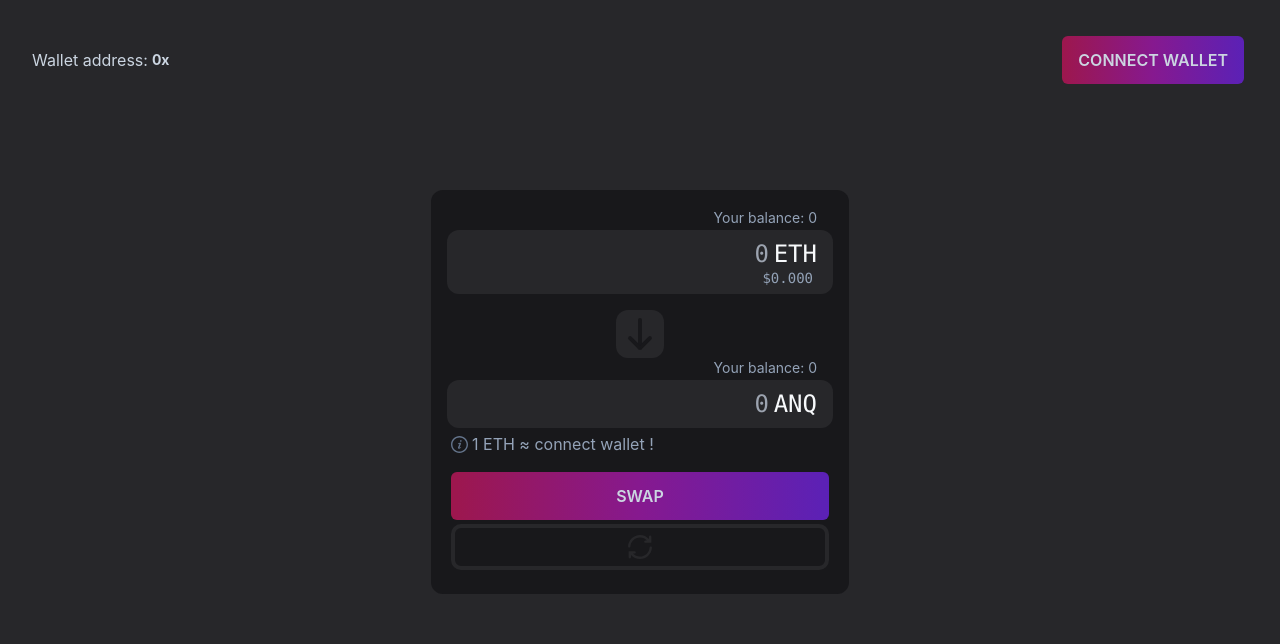
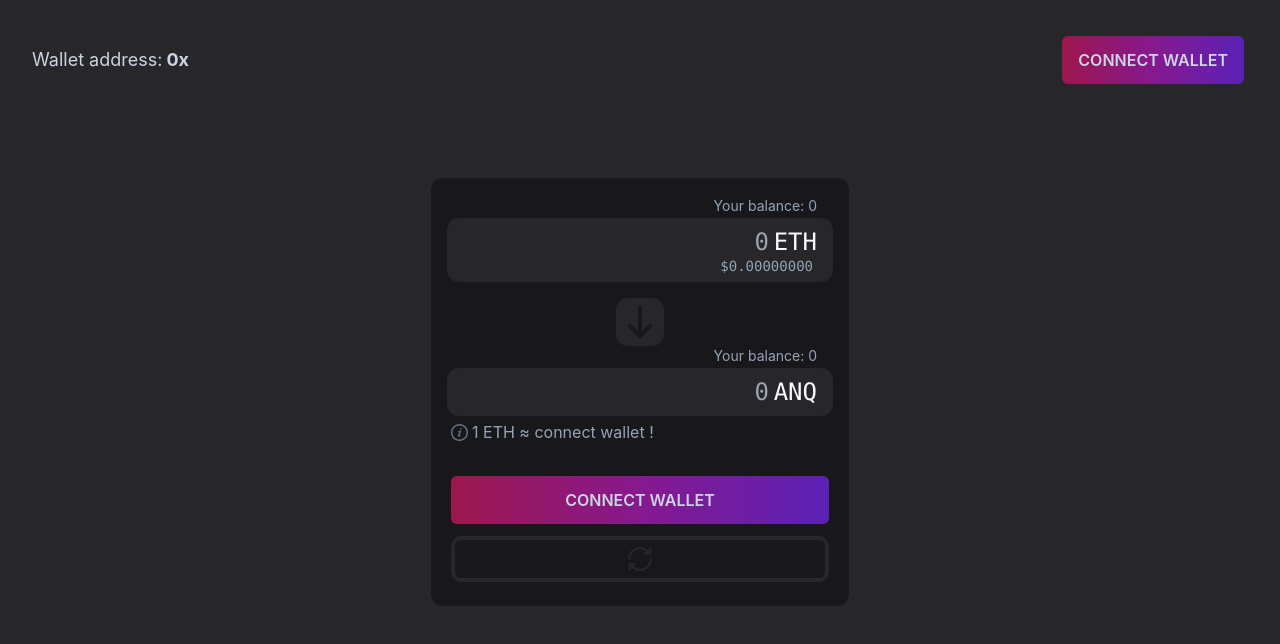
Before and after one commit to anteqkois/ANQSwap, a React (Create React App) app in the folder client/: page / in a window 1280 px wide. Shown: the top 644 px of the page. Built offline with nearby package versions, Linux system fonts and the light colour scheme.

Commit message:
calculate price in USD for one token

```diff
--- a/client/src/App.jsx
+++ b/client/src/App.jsx
@@ -1,10 +1,9 @@
-import React, { useState, useEffect } from "react";
+import React, { useState } from "react";
 import ANQSwap from "./contracts/ANQSwap.json";
 import AnteqToken from "./contracts/AnteqToken.json";
 import Web3 from "web3";
 import StatusBar from "./components/StatusBar";
 import Swap from "./components/Swap";
-import TestDobounce from "./components/TestDobounce";
 
 export const App = () => {
   const [web3, setWeb3] = useState(null);
@@ -42,7 +41,6 @@ export const App = () => {
   };
 
   return (
-    // <TestDobounce></TestDobounce>
     <div className="w-screen p-4 flex flex-col h-screen bg-zinc-800 text-slate-300">
       <StatusBar account={accounts} connectWallet={handleConnect}></StatusBar>
       <div className=" flex items-center justify-center md:h-3/4">
@@ -51,6 +49,7 @@ export const App = () => {
           accounts={accounts}
           ANQSwapContract={ANQSwapContract}
           ANQContract={ANQContract}
+          connectWallet={handleConnect}
         />
       </div>
     </div>
--- a/client/src/components/InputFrom.jsx
+++ b/client/src/components/InputFrom.jsx
@@ -1,8 +1,6 @@
 import React from 'react';
 
 const InputFrom = ({ balance, coinAmount, setCoinAmount, symbol, valueOfAmount }) => {
-  // const handleCheckPattern = (event, setCoinAmount) => patternCheck(event, setCoinAmount);
-
   return (
     <>
       <p className="p-0.5 px-4 text-right text-sm text-slate-400">
@@ -10,7 +8,6 @@ const InputFrom = ({ balance, coinAmount, setCoinAmount, symbol, valueOfAmount }
       </p>
       <div className="rounded-xl bg-zinc-800 w-full h-16  text-2xl text-slate-50 font-mono relative">
         <input
-          // onChange={(event) => patternCheck(event, setCoinAmount, coinAmount)}
           onChange={(event) => setCoinAmount(event.target.value, coinAmount)}
           value={coinAmount}
           type="text"
@@ -23,15 +20,10 @@ const InputFrom = ({ balance, coinAmount, setCoinAmount, symbol, valueOfAmount }
           id="ethAmount"
           placeholder="0"
           className=" p-4 pr-16 pb-8 text-right w-full h-full bg-transparent focus:outline-none"
-          // className={`tooltip p-4 pr-16 pb-8 text-right w-full h-full bg-transparent focus:outline-none ${
-          //   !web3 && 'cursor-not-allowed'
-          // }`}
-          // disabled={!web3}
-          // title={!web3 && 'Connect your wallet'}
         />
         <span className="absolute right-4 pt-2">{symbol}</span>
         <p className="p-0.5 px-4 text-right text-sm text-slate-400 absolute bottom-1 right-1">
-          ${(valueOfAmount * coinAmount).toFixed(3)}
+          ${(valueOfAmount * coinAmount).toFixed(8)}
         </p>
       </div>
     </>
--- a/client/src/components/InputTo.jsx
+++ b/client/src/components/InputTo.jsx
@@ -20,11 +20,6 @@ const InputTo = ({ balance, coinAmount, setCoinAmount, symbol }) => {
           id="anqAmount"
           placeholder="0"
           className="p-4 pr-16 text-right w-full h-full bg-transparent focus:outline-none"
-          // className={`tooltip p-4 pr-16 text-right w-full h-full bg-transparent focus:outline-none ${
-          //   !web3 && 'cursor-not-allowed'
-          // }`}
-          // disabled={!web3}
-          // title={!web3 && 'Connect your wallet'}
         />
         <span className="absolute right-4 top-1/2 -translate-y-1/2">
           {symbol}
--- a/client/src/components/PredirectFromOneInfo.jsx
+++ b/client/src/components/PredirectFromOneInfo.jsx
@@ -8,7 +8,7 @@ const PredirectFromOneInfo = ({
   outputAmountFromOne,
 }) => {
   return (
-    <p className=" text-slate-400 ">
+    <p className=" text-slate-400 h-10">
       {outputAmountFromOne
         ? (() => {
             return `1 ${inputSymbol} ≈ ${
--- a/client/src/components/StatusBar.jsx
+++ b/client/src/components/StatusBar.jsx
@@ -4,19 +4,17 @@ import Button from "./Button";
 const StatusBar = ({ account, connectWallet }) => {
   account = account
     ? (() => {
-        const start = account.toString().split(1, 5);
-        // const end = account.toString().split(-6, 6);
-        const end = '';
+        const start = account.toString().slice(0, 6);
+        const end = account.toString().slice(-6);
         return `${start}...${end}`;
       })()
     : "0x";
 
   return (
     <div className="flex items-center justify-between gap-y-4 flex-col p-4 lg:flex-row ">
-      <div className="text-center flex flex-col items-center gap-1 sm:flex-row">
+      <div className="text-center flex flex-col items-center gap-1 sm:flex-row md:text-lg">
         <p>Wallet address:</p>
-        {/* TODO change show addres from all to some numbers */}
-        <strong className="text-sm"> {account}</strong>
+        <strong className="text-sm md:text-lg"> {account}</strong>
       </div>
       <Button onClick={!account !== "0x" ? connectWallet : null}>
         {account !== "0x" ? "Wallet was connected" : "Connect wallet"}
--- a/client/src/components/Swap.jsx
+++ b/client/src/components/Swap.jsx
@@ -101,11 +101,18 @@ const initialState = {
   lock: false,
 };
 
-const Swap = ({ accounts, web3, ANQSwapContract, ANQContract }) => {
+const Swap = ({
+  accounts,
+  web3,
+  ANQSwapContract,
+  ANQContract,
+  connectWallet,
+}) => {
   const [outputAmountFromOne, setOutputAmountFromOne] = useState("");
 
   const [state, dispatch] = useReducer(reducer, initialState);
 
+  // update reducer state, get ETH price in USD from coingecko API and set price 1 ANQ
   useEffect(() => {
     accounts &&
       (async () => {
@@ -120,12 +127,6 @@ const Swap = ({ accounts, web3, ANQSwapContract, ANQContract }) => {
           ),
         });
         dispatch({
-          type: ACTION.OUTPUT_SET_PRICE_USD,
-          payload: 1000,
-          //TODO calculate price to USD from 1ANQ
-          // payload: await ANQSwapContract.methods.rate().call(),
-        });
-        dispatch({
           type: ACTION.INPUT_SET_AMOUNT,
           payload: "",
         });
@@ -133,22 +134,24 @@ const Swap = ({ accounts, web3, ANQSwapContract, ANQContract }) => {
           type: ACTION.OUTPUT_SET_AMOUNT,
           payload: "",
         });
+        const ethPrice = 3243.34;
+        dispatch({
+          type: ACTION.INPUT_SET_PRICE_USD,
+          payload: ethPrice,
+        });
+
+        const amountETHForOneANQ = web3.utils.fromWei(
+          await ANQSwapContract.methods
+            .predirectExactOut(0, web3.utils.toWei("1"))
+            .call()
+        );
+
+        dispatch({
+          type: ACTION.OUTPUT_SET_PRICE_USD,
+          payload: (amountETHForOneANQ * ethPrice).toFixed(8),
+        });
       })();
-  }, [ANQContract, accounts, web3]);
-
-  // get ETH price in USD from coingecko API
-  useEffect(() => {
-    (async () => {
-      // let data = await fetch('https://api.coingecko.com/api/v3/simple/price?ids=ethereum&vs_currencies=usd');
-      // data = await data.json();
-      // setEthPrice(data.ethereum.usd);
-
-      dispatch({
-        type: ACTION.INPUT_SET_PRICE_USD,
-        payload: 3243.34,
-      });
-    })();
-  }, [web3]);
+  }, [ANQContract, ANQSwapContract, accounts, web3]);
 
   // calculate amount of token from one token from input
   useEffect(() => {
@@ -318,8 +321,10 @@ const Swap = ({ accounts, web3, ANQSwapContract, ANQContract }) => {
             outputAmountFromOne={outputAmountFromOne}
           />
         </div>
-        <div className="flex justify-center flex-col py-2">
-          <Button onClick={handleSwap}>swap</Button>
+        <div className="flex justify-center flex-col py-2 gap-2">
+          <Button onClick={accounts ? handleSwap : connectWallet}>
+            {accounts ? "swap" : "connect wallet"}
+          </Button>
           <Button
             onClick={() => dispatch({ type: ACTION.REVERT })}
             type="ghost"
--- a/client/src/components/TestDobounce.jsx
+++ /dev/null
@@ -1,30 +0,0 @@
-import React from "react";
-import useDebounce from "./../hooks/useDebounce";
-import { useRef, useState } from "react";
-
-const TestDobounce = () => {
-  const input = useRef(null);
-  const [inputValue, setInputValue] = useState("");
-
-  useDebounce(
-    () => {
-      alert(inputValue);
-    },
-    1000,
-    [inputValue]
-  );
-
-  return (
-    <div>
-      <input
-        ref={input}
-        onChange={() => setInputValue(input.current.value)}
-        type="text"
-        name="text"
-        id="text"
-      />
-    </div>
-  );
-};
-
-export default TestDobounce;
```
